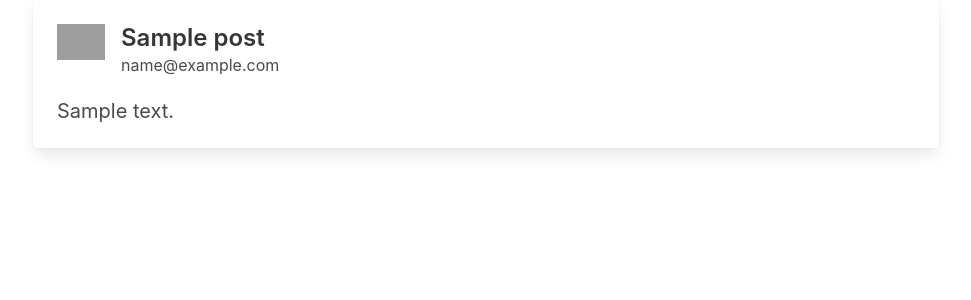
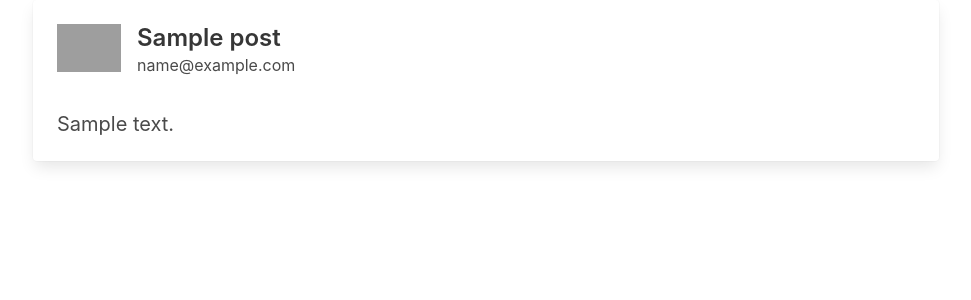
Before and after one commit to MLH-Fellowship/project-bored-apes, a Flask app: template app/templates/pages/timeline.html in a window 1280 px wide. Shown: the part 52-352 px from the top of the page, without its empty margins (154-1125 px from the left). Run offline with Flask 2, Linux system fonts and the light colour scheme; the template is opened without the code that fills it: most values are stand-ins (such as "Sample title", 1, 10 or a date in 2020); grey boxes marked "Sample" are stand-in pictures; parts of the project's set-up code (start-up, migrations or seed data) failed here and were passed over; some libraries are stand-ins or nearby versions; grey boxes are pictures that could not be loaded.

Commit message:
Fixed sizing

```diff
--- a/app/templates/pages/timeline.html
+++ b/app/templates/pages/timeline.html
@@ -30,7 +30,7 @@
 
     <div class="media">
       <div class="media-left">
-        <figure class="image is-48x48">
+        <figure class="image is-64x64">
           <img src="{{get_gravatar_url(post.email)}}" alt="Placeholder image">
         </figure>
       </div>
```
